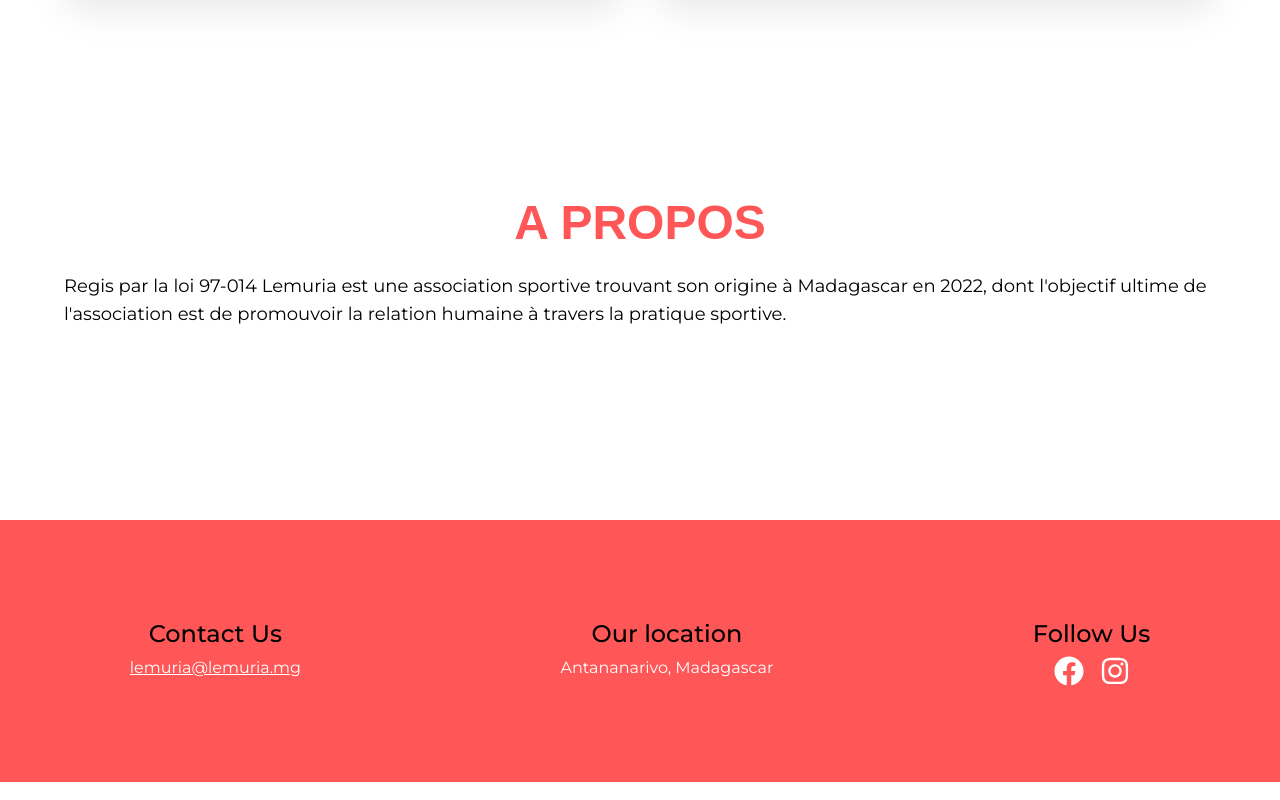
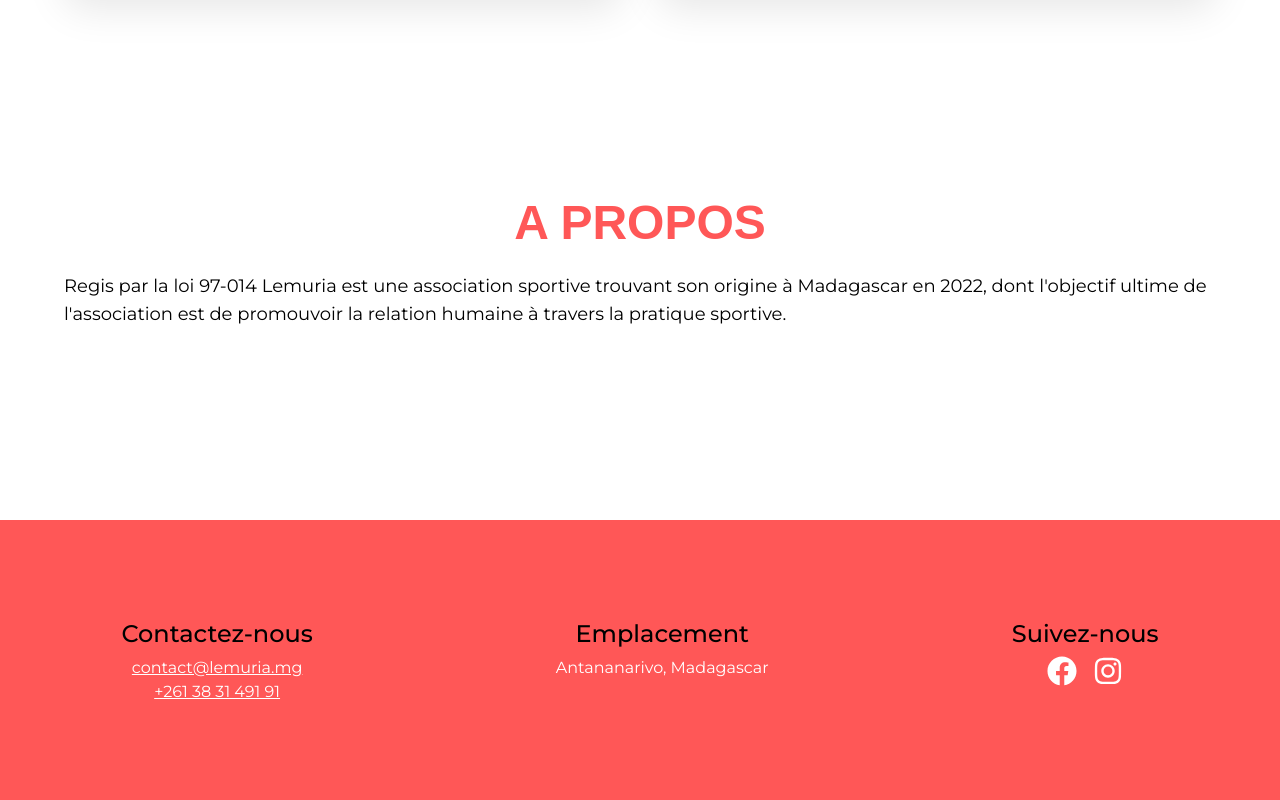
Before and after one commit to xxedrixx/lemuria, a React (Vite) app: page / in a window 1280 px wide. Shown: the part 1692-2492 px from the top of the page. Built offline with nearby package versions, Linux system fonts and the light colour scheme; a web font is replaced by a local one.

Commit message:
footer page content

```diff
--- a/src/sections/Footer.jsx
+++ b/src/sections/Footer.jsx
@@ -6,17 +6,20 @@ const Footer = () => {
     <footer className="max-container flex justify-around max-[730px]:flex-col">
       <div className="max-lg:mb-[20px]">
         <div className="flex justify-center items-center font-montserrat text-2xl leading-normal font-medium mb-1">
-          Contact Us
+          Contactez-nous
         </div>
-        <div className="flex justify-center items-center font-montserrat text-base leading-normal text-white">
-          <a href="mailto:lemuria@lemuria.mg" className="underline">
-            lemuria@lemuria.mg
+        <div className="flex flex-col justify-center items-center font-montserrat text-base leading-normal text-white ">
+          <a href="mailto:contact@lemuria.mg" className="underline">
+            contact@lemuria.mg
+          </a>
+          <a href="tel:+261383149191" className="underline">
+            +261 38 31 491 91
           </a>
         </div>
       </div>
       <div className="max-lg:mb-[10px]">
         <div className="flex justify-center items-center font-montserrat text-2xl leading-normal font-medium mb-1">
-          Our location
+          Emplacement
         </div>
         <div className="flex justify-center items-center font-montserrat text-base leading-normal text-white">
           Antananarivo, Madagascar
@@ -24,10 +27,14 @@ const Footer = () => {
       </div>
       <div className="max-lg:mb-[10px]">
         <div className="flex justify-center items-center font-montserrat text-2xl leading-normal font-medium mb-1">
-          Follow Us
+          Suivez-nous
         </div>
         <div className="flex justify-center items-center gap-4">
-          <a href="https://www.facebook.com" target="_blank" rel="noreferrer">
+          <a
+            href="https://www.facebook.com/people/Lemuria-Sport-Association/100090428749662/"
+            target="_blank"
+            rel="noreferrer"
+          >
             <FaFacebook size={30} color="white" />
           </a>{" "}
           <a href="https://www.instagram.com" target="_blank" rel="noreferrer">
```
